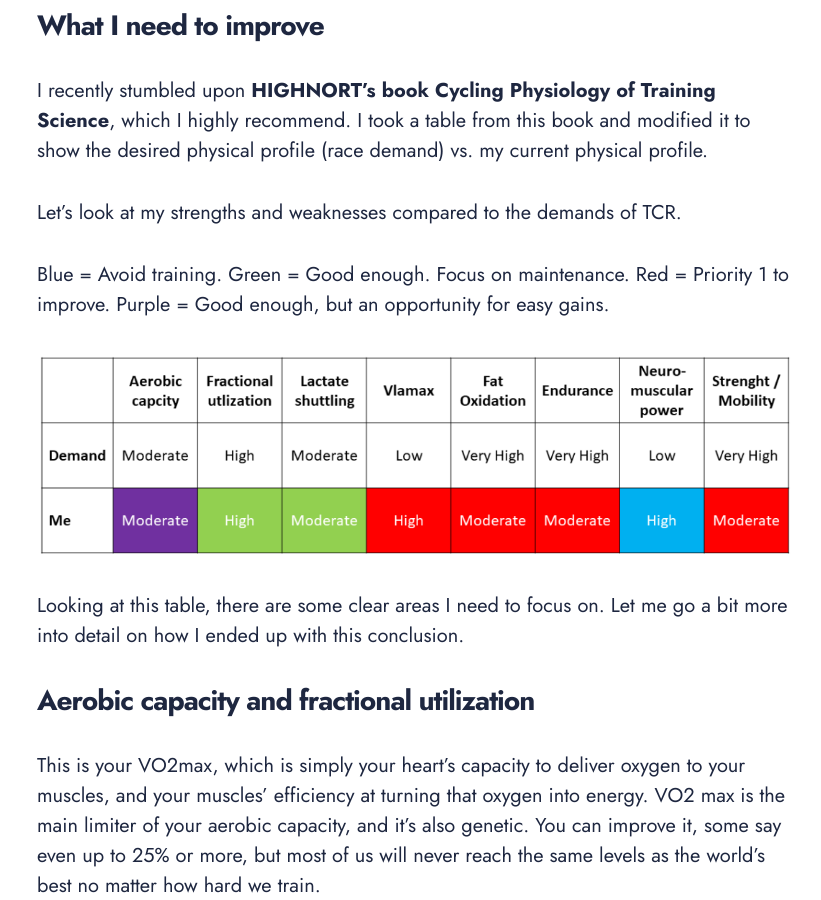
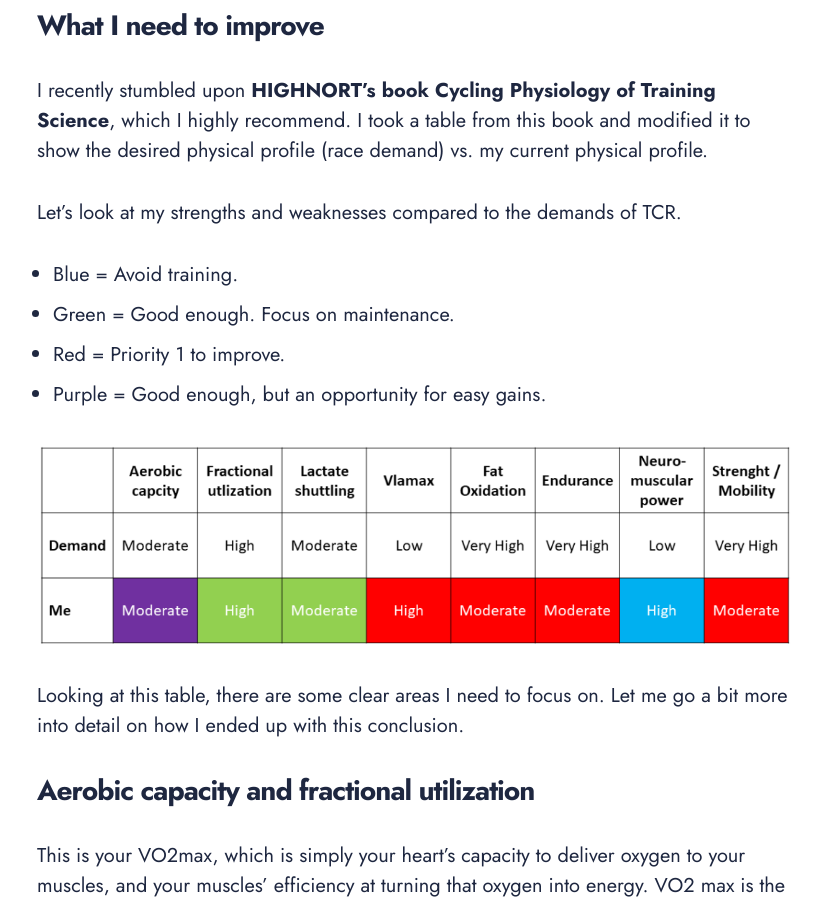
Before and after one commit to BikeToExplore/web, a Jekyll site: the page built from _posts/2023-12-19-endretnavn.md, in a window 1280 px wide and 900 px high, scrolled down 3509 px. Shown: the whole window, without its empty margins (223-1044 px from the left). Built offline with Jekyll 4.4.1, drawn with Linux system fonts in a browser that asks for light colours; nearby versions of some CDN libraries.

Commit message:
Update 2023-12-19-endretnavn.md

```diff
--- a/_posts/2023-12-19-endretnavn.md
+++ b/_posts/2023-12-19-endretnavn.md
@@ -3,7 +3,7 @@ layout: post
 title:   My training strategy for the Trans continental race ( TCR)
 description: Description of things
 date:   2023-12-24 15:01:35 +0300
-image:  ''
+image:  '\images\post1\tcrdemands.PNG'
 tags:   [Training, TCR]
 ---
 
@@ -88,10 +88,10 @@ I recently stumbled upon **HIGHNORT’s book Cycling Physiology of Training Scie
 
 Let’s look at my strengths and weaknesses compared to the demands of TCR.
 
-Blue = Avoid training.
-Green = Good enough. Focus on maintenance.
-Red = Priority 1 to improve.
-Purple = Good enough, but an opportunity for easy gains.
+- Blue = Avoid training.
+- Green = Good enough. Focus on maintenance.
+- Red = Priority 1 to improve.
+- Purple = Good enough, but an opportunity for easy gains.
 
 ![TCR demands vs. my current profile](\images\post1\tcrdemands.PNG)
 
```
